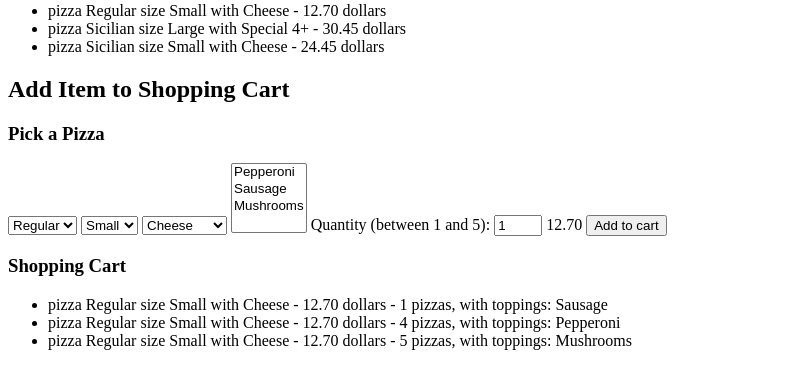
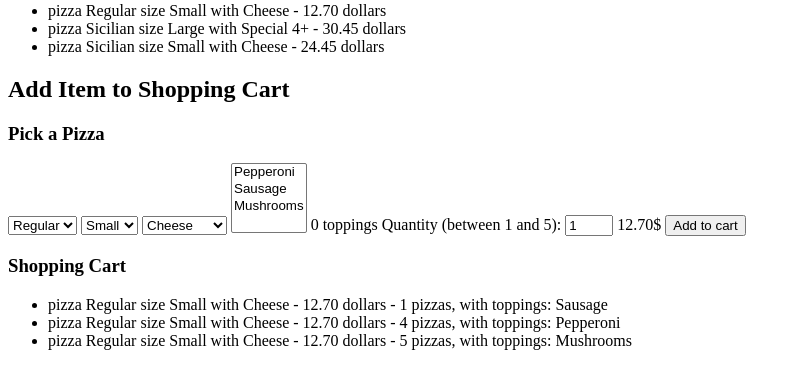
Before and after one commit to allensuvorov/CS50_web_project3, a Django app: page / in a window 1280 px wide. Shown: the part 181-570 px from the top of the page, without its empty margins (0-801 px from the left). Run offline with Django 3.2, Linux system fonts and the light colour scheme; a user stored in the database is signed in; data comes from the database, SQL or seed files in the repository.

Commit message:
added getting price from server, added getting number of toppings selected

```diff
--- a/orders/static/orders/app.js
+++ b/orders/static/orders/app.js
@@ -3,10 +3,29 @@ document.addEventListener('DOMContentLoaded', () =>{
     get_price();
     // const pizza_form=document.querySelector('#pizza_form');
     const pizza_form=document.forms.pizza_form;
+    const pizza_toppings=document.getElementById('pizza_toppings');
+    // console.log(pizza_toppings.value);
 
+    pizza_toppings.addEventListener('change', set_topping_combo);
     pizza_form.addEventListener('change', get_price);
 
 });
+
+function set_topping_combo() {
+
+    let options = pizza_toppings.options;
+    let count = 0;
+    for (let i=0; i<options.length; i++) {
+        if (options[i].selected) {
+            count++;
+        };
+    };
+
+    // console.log('number of selected toppings = ' + count);
+
+    document.querySelector('#pizza_topping_combo_selected').innerHTML = count + " toppings";
+
+};
 
 function get_price() {
 
@@ -27,8 +46,15 @@ function get_price() {
     request.onload = () => {
         const data = JSON.parse(request.responseText);
         console.log(data.price)
-        document.querySelector('#pizza_price').innerHTML = data.price;
-    }
+        if (data.price) {
+
+            document.querySelector('#pizza_price').innerHTML = data.price+"$";
+        }
+        else {
+            document.querySelector('#pizza_price').innerHTML = "00.00$";
+        };
+
+    };
 
 
     console.log(pizza_name);
--- a/orders/templates/orders/user.html
+++ b/orders/templates/orders/user.html
@@ -52,12 +52,12 @@
                     <option value="{{ pizza_topping.id }}">{{ pizza_topping }}</option>
                 {% endfor %}
             </select>
-
+            <span id="pizza_topping_combo_selected">0 toppings</span>
 
             <label for="count">Quantity (between 1 and 5):</label>
             <input type="number" id="quantity" name="count" min="1" max="5" value="1">
 
-            <span id="pizza_price"> </span>
+            <span id="pizza_price"></span>
             <input type="submit" value="Add to cart"/>
         </form>
     {% endif %}
--- a/orders/views.py
+++ b/orders/views.py
@@ -130,7 +130,7 @@ def price_view(request):
         price = pizza.price
 
     except Pizza.DoesNotExist:
-        return JsonResponse ({'message': 'product not in menu'})
+        return JsonResponse ({'message': 'not in menu'})
 
     print ("\n", price, "\n")
 
```
